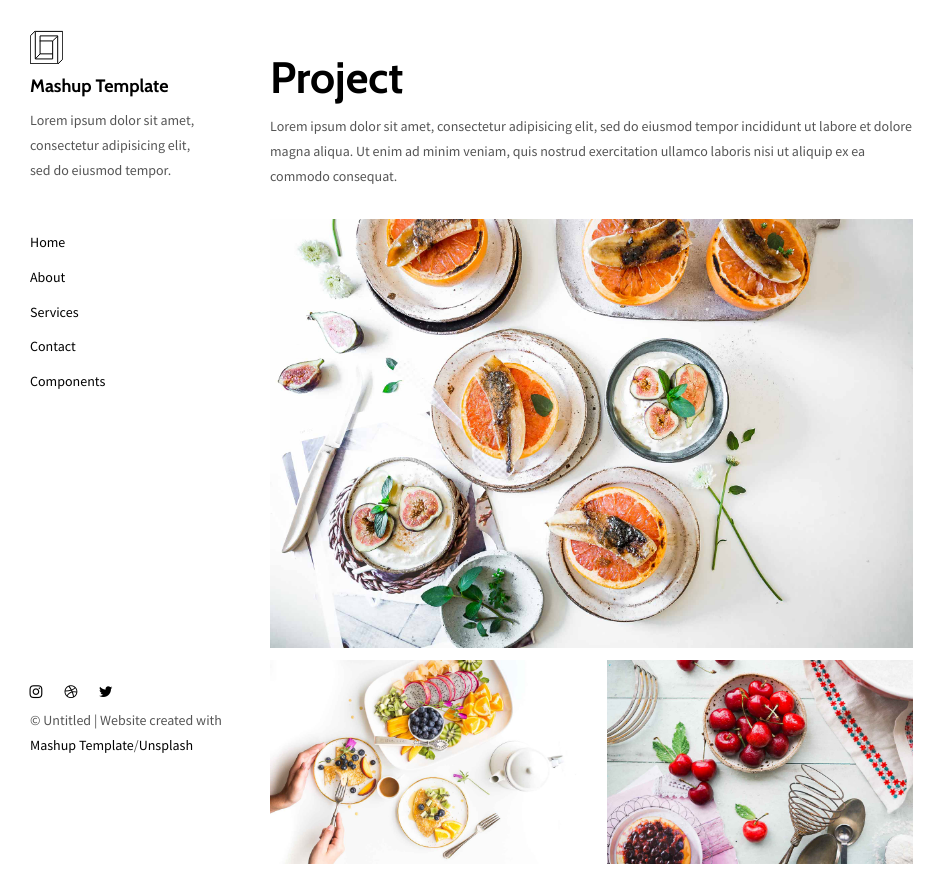
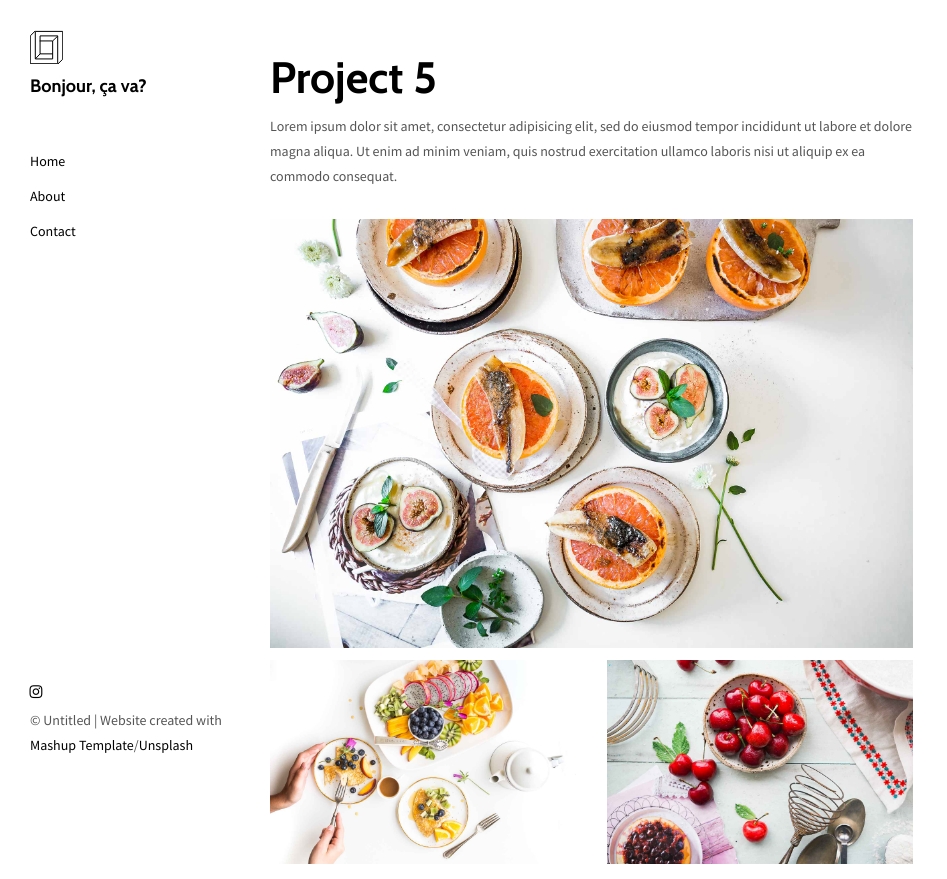
Before and after one commit to yanaiyuuka/web, a plain HTML site: page project 5.html in a window 1280 px wide. Shown: the top 879 px of the page, without its empty margins (0-947 px from the left). Drawn offline with nearby package versions, Linux system fonts and the light colour scheme.

Commit message:
Update project 5.html

```diff
--- a/project 5.html
+++ b/project 5.html
@@ -40,30 +40,21 @@
       <div class="site-header hidden-xs">
           <a class="site-brand" href="./index.html" title="">
             <img class="img-responsive site-logo" alt="" src="./assets/images/mashup-logo.svg">
-            Mashup Template
+           Bonjour, ça va?
           </a>
-        <p>Lorem ipsum dolor sit amet, consectetur adipisicing elit, sed do eiusmod
-        tempor.</p>
+        <p></p>
       </div>
       <ul class="nav">
         <li><a href="./index.html" title="">Home</a></li>
         <li><a href="./about.html" title="">About</a></li>
-        <li><a href="./services.html" title="">Services</a></li>
         <li><a href="./contact.html" title="">Contact</a></li>
-        <li><a href="./components.html" title="">Components</a></li>
 
       </ul>
 
       <nav class="nav-footer">
         <p class="nav-footer-social-buttons">
-          <a class="fa-icon" href="https://www.instagram.com/" title="">
+          <a class="fa-icon" href="https://instagram.com/02y05y?utm_medium=copy_link" title="">
             <i class="fa fa-instagram"></i>
-          </a>
-          <a class="fa-icon" href="https://dribbble.com/" title="">
-            <i class="fa fa-dribbble"></i>
-          </a>
-          <a class="fa-icon" href="https://twitter.com/" title="">
-            <i class="fa fa-twitter"></i>
           </a>
         </p>
         <p>© Untitled | Website created with <a href="http://www.mashup-template.com/" title="Create website with free html template">Mashup Template</a>/<a href="https://www.unsplash.com/" title="Beautiful Free Images">Unsplash</a></p>
@@ -78,7 +69,7 @@
   <div class="col-xs-12 col-md-8">
 
     <div class="section-container-spacer">
-        <h1>Project</h1>
+        <h1>Project 5</h1>
         <p>Lorem ipsum dolor sit amet, consectetur adipisicing elit, sed do eiusmod
           tempor incididunt ut labore et dolore magna aliqua. Ut enim ad minim veniam,
           quis nostrud exercitation ullamco laboris nisi ut aliquip ex ea commodo
```
